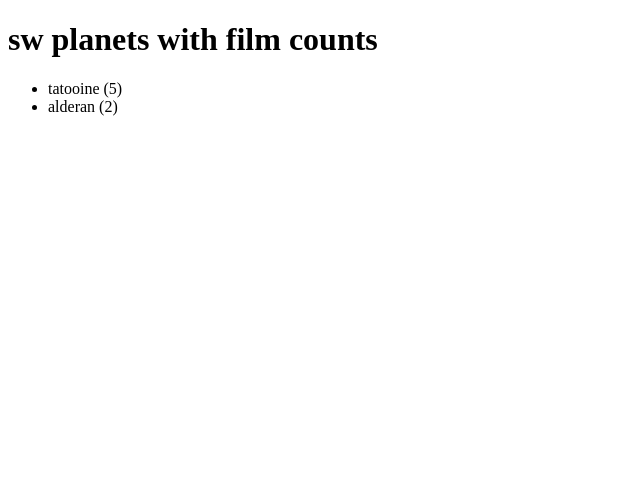
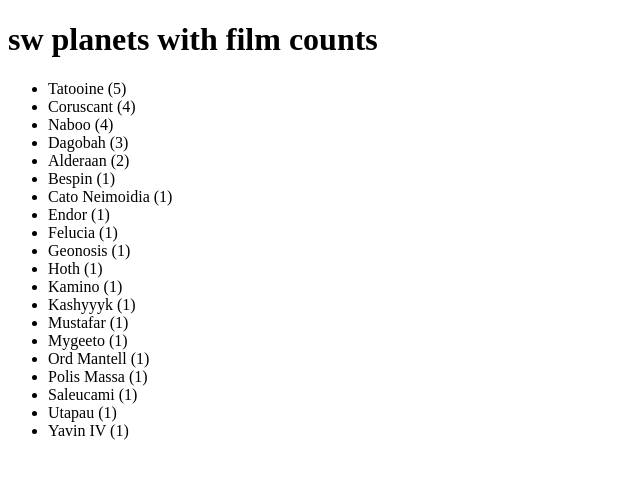
Before and after one commit to 2025-fall-js-frameworks/angular-components, an Angular app: page / in a window 1280 px wide. Shown: the top 478 px of the page, without its empty margins (0-640 px from the left). Built offline with nearby package versions, Linux system fonts and the light colour scheme.

Commit message:
wroking code
shows list of planets names and film count

```diff
--- a/src/app/sw-planet-films/sw-planet-films.html
+++ b/src/app/sw-planet-films/sw-planet-films.html
@@ -1,5 +1,6 @@
 <h1>sw planets with film counts</h1>
 <ul>
-	<li>tatooine (5)</li>
-	<li>alderan (2)</li>
+	@for (p of planetsToDisplay; track p) {
+		<li>{{ p.name }} ({{ p.filmCount }})</li>
+	}
 </ul>
--- a/src/app/sw-planet-films/sw-planet-films.ts
+++ b/src/app/sw-planet-films/sw-planet-films.ts
@@ -1,5 +1,6 @@
 import { Component, inject } from '@angular/core';
 import { SwPlanetsService } from '../sw-planets.service';
+import { PlanetWithFilmCount } from '../../sw-planet-model';
 
 @Component({
 	selector: 'app-sw-planet-films',
@@ -9,4 +10,6 @@ import { SwPlanetsService } from '../sw-planets.service';
 })
 export class SwPlanetFilms {
 	private planetSvc = inject(SwPlanetsService);
+	protected readonly planetsToDisplay: PlanetWithFilmCount[] =
+		this.planetSvc.getPlanetFilmdataFromDisplay();
 }
--- a/src/app/sw-planets.service.ts
+++ b/src/app/sw-planets.service.ts
@@ -1,6 +1,8 @@
 import { Injectable } from '@angular/core';
-
+import { allPlanets, getPlanetsWithFilmCount } from '../sw-planet-model';
 @Injectable({
 	providedIn: 'root',
 })
-export class SwPlanetsService {}
+export class SwPlanetsService {
+	public getPlanetFilmdataFromDisplay = () => getPlanetsWithFilmCount(allPlanets);
+}
```
